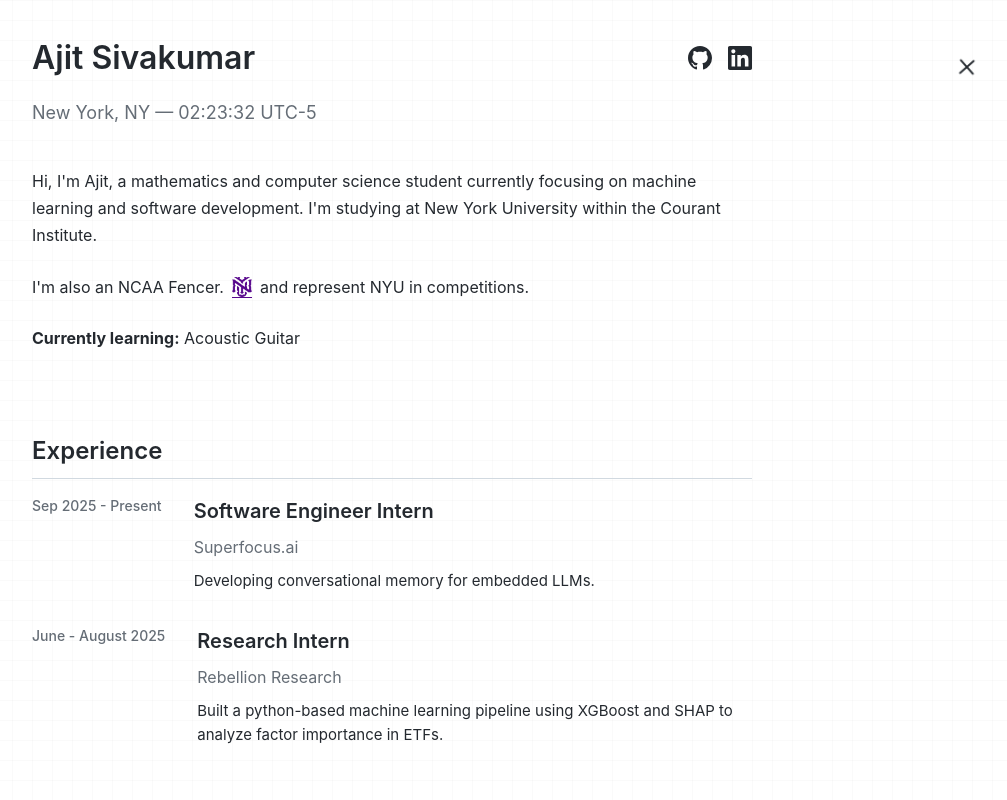
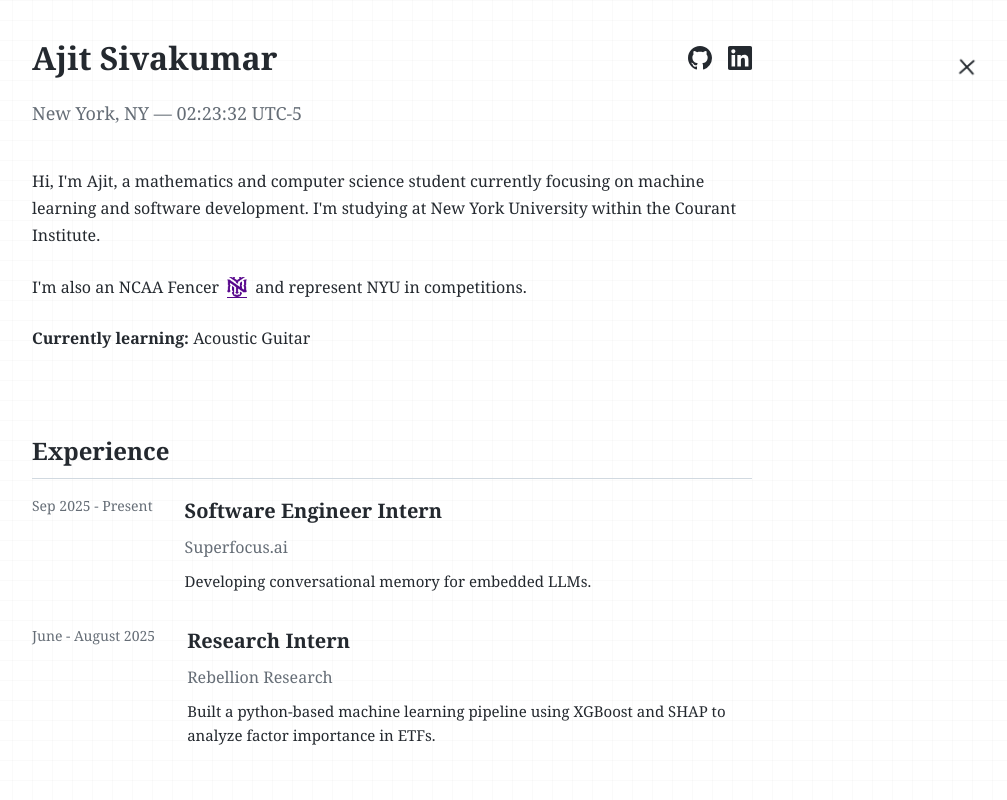
Before and after one commit to AjitSivakumar/portfolio_website, a Next.js app: page / in a window 1280 px wide. Shown: the top 800 px of the page, without its empty margins (248-1255 px from the left). Built offline with nearby package versions, Linux system fonts and the light colour scheme.

Commit message:
new font

```diff
--- a/app/globals.css
+++ b/app/globals.css
@@ -26,7 +26,7 @@
 }
 
 body {
-  font-family: -apple-system, BlinkMacSystemFont, 'Segoe UI', 'Helvetica Neue', Arial, sans-serif;
+  font-family: 'Charter', Georgia, 'Times New Roman', serif;
   line-height: 1.6;
   color: var(--text-color);
   background-color: var(--bg-color);
--- a/app/page.tsx
+++ b/app/page.tsx
@@ -110,7 +110,7 @@
           </p>
 
           <p className="fencer-info">
-            I'm also an NCAA Fencer.
+            I'm also an NCAA Fencer
             <a href="https://gonyuathletics.com/sports/mens-fencing/roster/ajit-sivakumar/15761" target="_blank" rel="noopener noreferrer" className="nyu-logo-link">
               <img src="/NYU_Monogram_1C_Violet.png" alt="NYU Athletics" className="nyu-logo" />
             </a>
```
